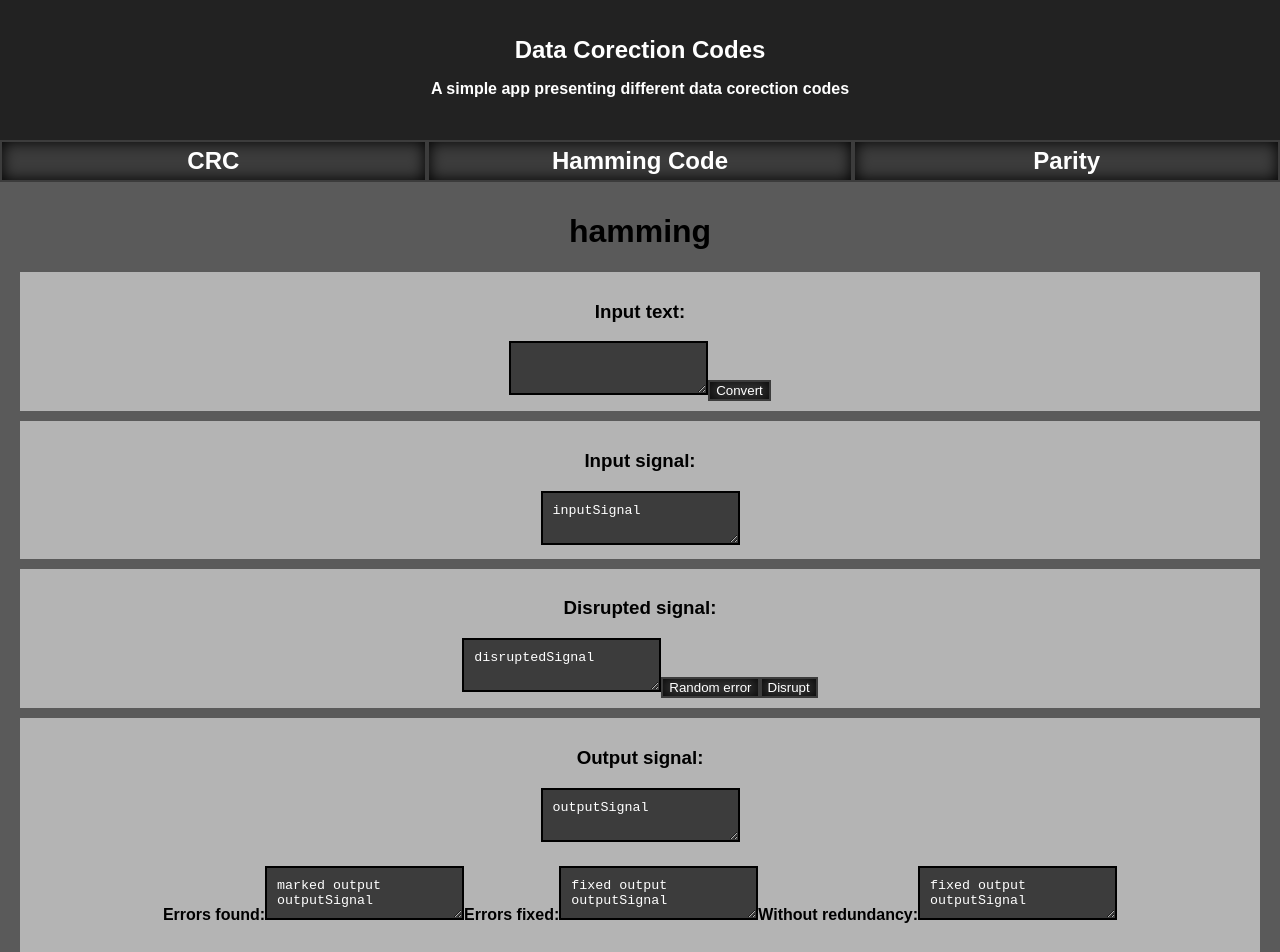
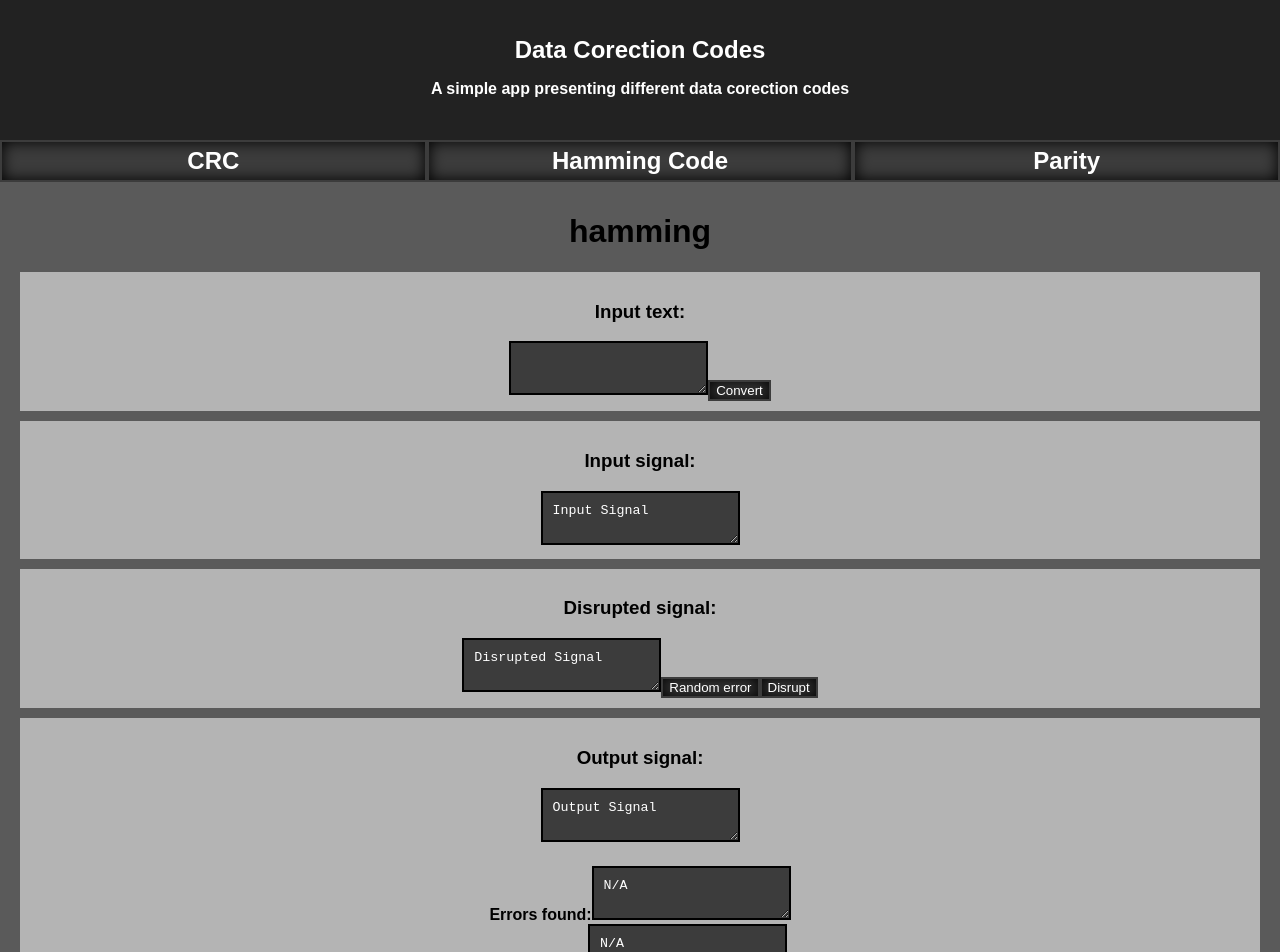
Before and after one commit to cryb0x/DataCorectionCodes, a React (Create React App) app: page / in a window 1280 px wide. Shown: the top 952 px of the page. Built offline with nearby package versions, Linux system fonts and the light colour scheme.

Commit message:
Connected Hamming to input. Fixed trimming. ToDo: Fix find&fix functions

```diff
--- a/src/components/inputPage.jsx
+++ b/src/components/inputPage.jsx
@@ -10,24 +10,34 @@ class InputPage extends Component {
     constructor(props){
         super(props);
         this.state={
-            inputText: "",
-            inputSignal: "inputSignal",
-            disruptedSignal: "disruptedSignal",
-            outputSignal: "outputSignal",
+            inputText: "Input Text",
+            inputSignal: "Input Signal",
+            disruptedSignal: "Disrupted Signal",
+            outputSignal: "Output Signal",
+            outputSignalErr: "N/A",
+            outputSignalFix: "N/A",
+            outputSignalRed: "N/A",
         }
     }
 
     _clickHandlerInput = (e) => {
         console.log('convert');
-        this.setState({inputSignal: this.state.inputText+" binary"});
-        this.setState({disruptedSignal: this.state.inputText+" encoded"});
-        this.setState({outputSignal: this.state.outputSignal+" encoded"});
+
+        let signal = "1010101";
+
+        this.setState({inputSignal: signal});
+        this.setState({disruptedSignal: signal});
+        this.setState({outputSignal: this.encode(signal)});
     }
     _clickHandlerError = (e) => {
         console.log('error');
     }
     _clickHandlerDisrupt = (e) => {
-        this.setState({outputSignal: this.state.disruptedSignal});
+        this.setState({outputSignal: this.encode(this.state.disruptedSignal)});
+        this.setState({outputSignalErr: this.markErrors(this.state.outputSignal)});
+        this.setState({outputSignalFix: this.fixErrors(this.state.outputSignal)},
+        ()=>{this.setState({outputSignalRed: this.trimRedundancy(this.state.outputSignalFix)});}
+        );
     }
 
 
@@ -38,30 +48,57 @@ class InputPage extends Component {
         this.setState({disruptedSignal: e.target.value});
     }
 
-    encode(){
+    encode(val){
         switch(this.props.code){
             case "crc":
-                return CRCService.testFunc();
+                return CRCService.testFunc(val);
             case "hamming":
-                return HammingCodingService.testFunc();
+                return HammingCodingService.execCoding(val);
             case "parity":
-                return ParityService.testFunc();
+                return ParityService.testFunc(val);
             default:
-                return ParityService.testFunc();
+                return ParityService.testFunc(val);
         }
     }
 
-    markErrors(){
 
-        return 'marked output '+this.state.outputSignal;
+    markErrors(val){
+        switch(this.props.code){
+            case "crc":
+                return CRCService.testFunc(val);
+            case "hamming":
+                return HammingCodingService.findErrors(val);
+            case "parity":
+                return ParityService.testFunc(val);
+            default:
+                return ParityService.testFunc(val);
+        }
     }
 
-    fixErrors(){
-        return 'fixed output '+this.state.outputSignal;
+    fixErrors(val){
+        switch(this.props.code){
+            case "crc":
+                return CRCService.testFunc(val);
+            case "hamming":
+                return HammingCodingService.fixErrors(val);
+            case "parity":
+                return ParityService.testFunc(val);
+            default:
+                return ParityService.testFunc(val);
+        }
     }
 
-    trimRedundancy(){
-        return 'fixed output '+this.state.outputSignal;
+    trimRedundancy(val){
+        switch(this.props.code){
+            case "crc":
+                return CRCService.testFunc(val);
+            case "hamming":
+                return HammingCodingService.removeRedundancy(val);
+            case "parity":
+                return ParityService.testFunc(val);
+            default:
+                return ParityService.testFunc(val);
+        }
     }
 
     render() {
@@ -93,14 +130,18 @@ class InputPage extends Component {
                 <textarea disabled value={this.state.outputSignal}/>
 
                  <div className="block">
-                    <b>Errors found:</b>
-                    <textarea disabled value={this.markErrors()}/>
-
-                    <b>Errors fixed:</b>
-                    <textarea disabled value={this.fixErrors()}/>
-
-                    <b>Without redundancy:</b>
-                    <textarea disabled value={this.trimRedundancy()}/>
+                    <div>
+                        <b>Errors found:</b>
+                        <textarea disabled value={this.state.outputSignalErr}/>
+                    </div>
+                    <div>
+                        <b>Errors fixed:</b>
+                        <textarea disabled value={this.state.outputSignalFix}/>
+                    </div>
+                    <div>
+                        <b>Without redundancy:</b>
+                        <textarea disabled value={this.state.outputSignalRed}/>
+                    </div>
                 </div>
             </div>
         </div>
--- a/src/utils/hammingCode.js
+++ b/src/utils/hammingCode.js
@@ -80,7 +80,7 @@ class HammingCodingService {
 
     for(let i =0;i<paritySum.length;i++)
     {
-      paritySum[i]%2!==0 ? paritySum[i]=1 : paritySum[i]=1;
+      paritySum[i]%2!==0 ? paritySum[i]=1 : paritySum[i]=0;
     }
 
     return paritySum;
@@ -90,17 +90,15 @@ class HammingCodingService {
     let currentPower=1;
     let pointer=1;
 
-    for(let i=data.length;i>0;i++){
+    for(let i=data.length;i>0;i--){
       if(pointer===currentPower){
-        data = data.slice(0, i) + data.slice(i);
+        data = data.slice(0, i-1) + data.slice(i);
+        currentPower*=2;
       }
+      pointer++;
     }
 
     return data;
-  }
-
-  static convertBin(val){
-    return (+val).toString(2);
   }
 
   static testFunc() {
```
